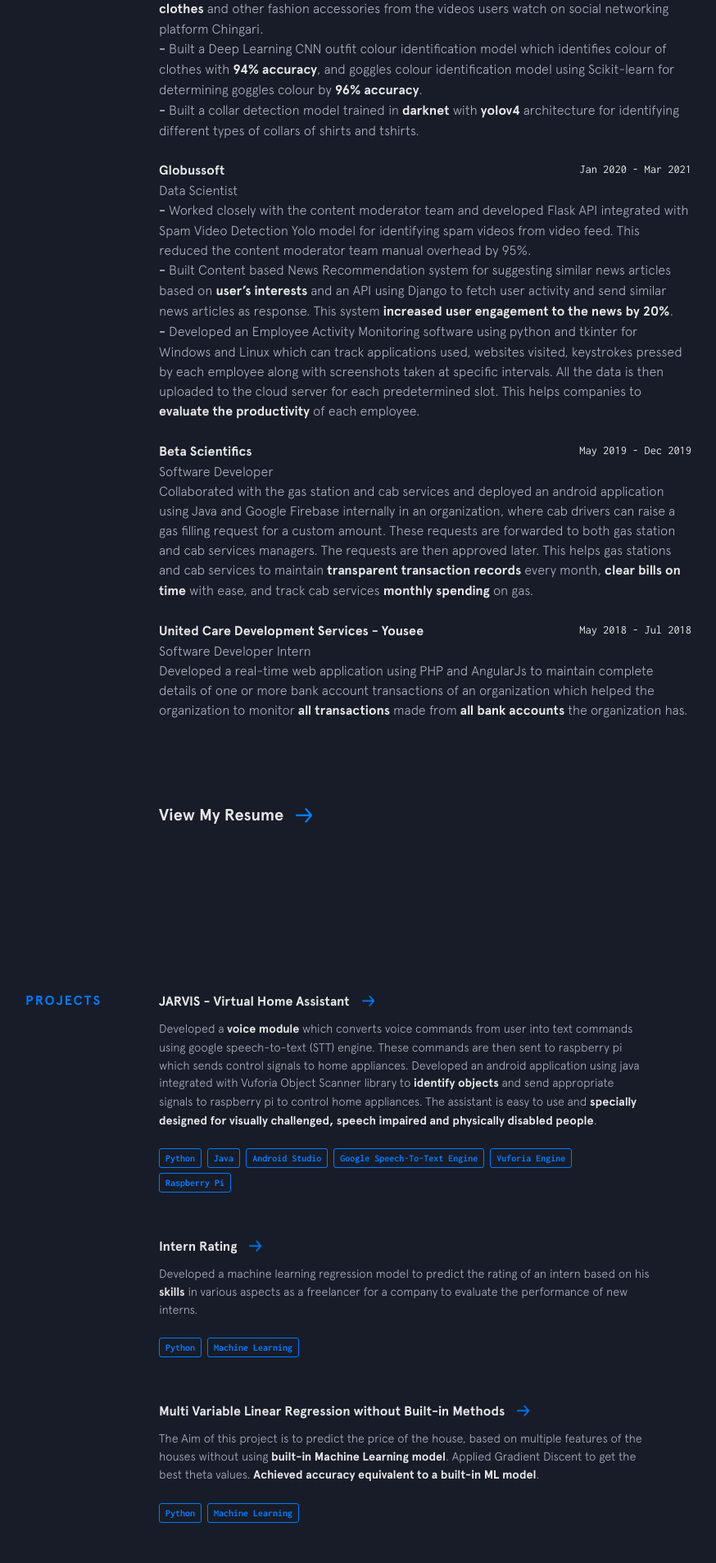
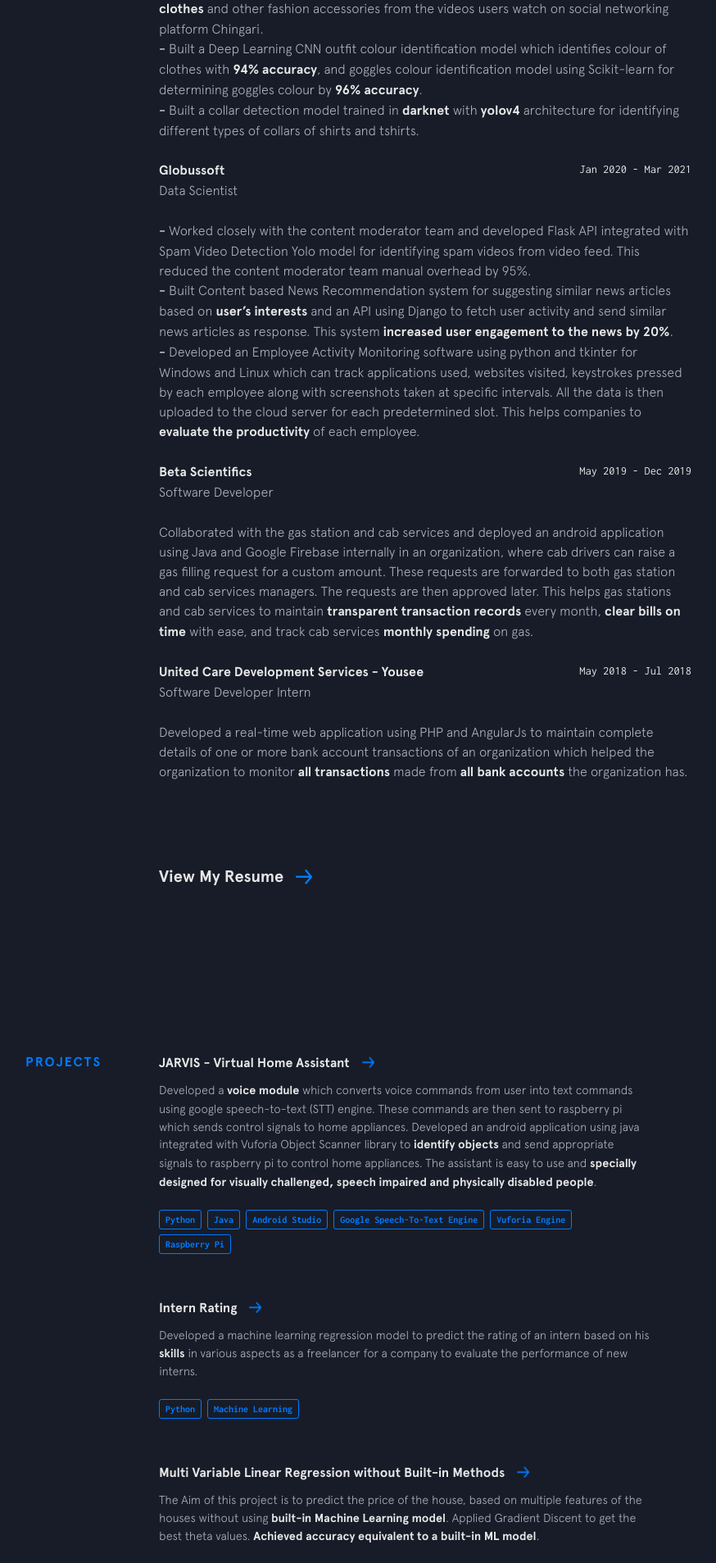
Before and after one commit to srikanthkarre/portfolio, a Jekyll site: the page built from index.html, in a window 1280 px wide. Shown: the part 2834-4741 px from the top of the page at 82% size, without its empty margins (256-1130 px from the left). Built offline with Jekyll 4.4.1, drawn with Linux system fonts in a browser that asks for light colours; nearby versions of some CDN libraries.

Commit message:
Update experience.html

```diff
--- a/_includes/experience.html
+++ b/_includes/experience.html
@@ -12,7 +12,7 @@
           <div class="job__time">{{job.time}}</div>
         </div>
         <div class="job__position">{{job.position}}</div>
-        <div>{{job.description}}</div>
+        <p>{{job.description}}</p>
           <!-- <br>
           {% for item in job.used %}
           <span class="job__used__item">{{item.thing}}</span>
```
